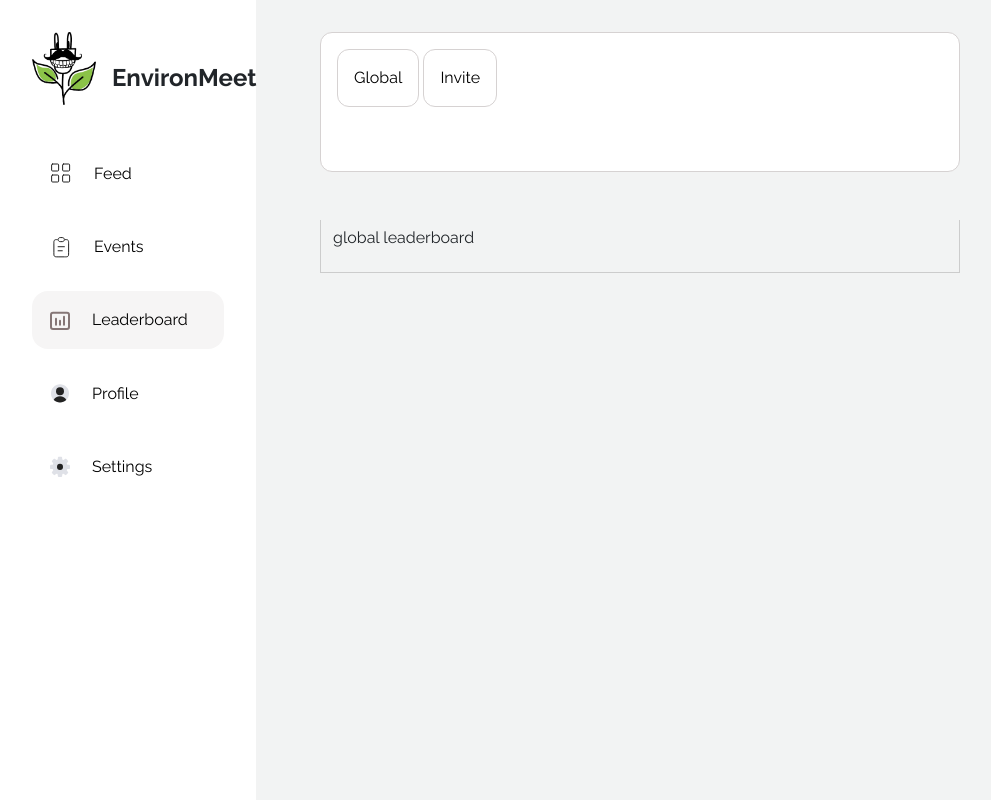
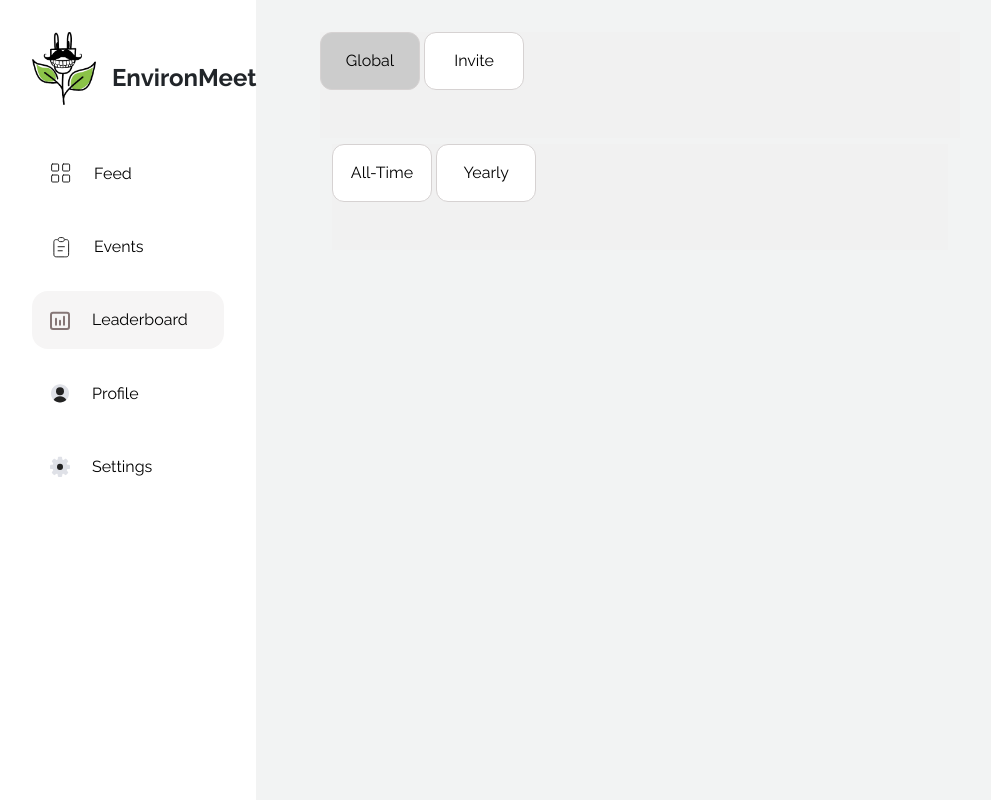
Before and after one commit to RohanSenthil/EnvironMeet, a Flask app: page /leaderboard in a window 1280 px wide. Shown: the whole page, without its empty margins (0-991 px from the left). Run offline with Flask 3, Linux system fonts and the light colour scheme.

Commit message:
some global leaderboard ui

```diff
--- a/app/static/scripts/leaderboard.js
+++ b/app/static/scripts/leaderboard.js
@@ -19,4 +19,26 @@ function openTab(evt, LeaderboardType) {
   evt.currentTarget.className += " active";
 }
 
-document.getElementById("defaultOpen").click();
+function openGlobal(evt, GlobalType) {
+  // Declare all variables
+  var i, globalcontent, globallinks;
+
+  // Get all elements with class="globalcontent" and hide them
+  globalcontent = document.getElementsByClassName("globalcontent");
+  for (i = 0; i < globalcontent.length; i++) {
+    globalcontent[i].style.display = "none";
+  }
+
+  // Get all elements with class="globallinks" and remove the class "active"
+  globallinks = document.getElementsByClassName("globallinks");
+  for (i = 0; i < globallinks.length; i++) {
+    globallinks[i].className = globallinks[i].className.replace(" active", "");
+  }
+
+  // Show the current global, and add an "active" class to the button that opened the global
+  document.getElementById(GlobalType).style.display = "block";
+  evt.currentTarget.className += " active";
+}
+
+document.getElementById("defaultGlobalOpen").click();
+document.getElementById("defaultAllTimeOpen").click();
--- a/app/static/styles/leaderboard.css
+++ b/app/static/styles/leaderboard.css
@@ -8,12 +8,13 @@
     padding: 2rem;
 }
 
+button{
+    width: 100px
+}
+
 .LeaderboardButtons {
-    border: #D6D2D2 1px solid;
-    padding: 1rem;
-    background-color: #fff;
-    border-radius: 12px;
-    margin-bottom: 3rem;
+  overflow: hidden;
+  background-color: #f1f1f1;
 }
 
 .LeaderboardButtons button{
@@ -24,12 +25,12 @@
     margin-bottom: 3rem;
 }
 
-.LeaderBoardButtons button:hover {
+.LeaderboardButtons button:hover {
   background-color: #ddd;
 }
 
 /* Create an active/current tablink class */
-.LeaderBoardButtons button.active {
+.LeaderboardButtons button.active {
   background-color: #ccc;
 }
 
@@ -37,6 +38,33 @@
 .tabcontent {
   display: none;
   padding: 6px 12px;
-  border: 1px solid #ccc;
   border-top: none;
 }
+
+
+.GlobalButtons {
+  overflow: hidden;
+  background-color: #f1f1f1;
+}
+
+.GlobalButtons button{
+    border: #D6D2D2 1px solid;
+    padding: 1rem;
+    background-color: #fff;
+    border-radius: 12px;
+    margin-bottom: 3rem;
+}
+
+.GlobalButtons button:hover {
+  background-color: #ddd;
+}
+
+/* Create an active/current tablink class */
+.GlobalButtons button.active {
+  background-color: #ccc;
+}
+
+.globalcontent {
+  display: none;
+  padding: 6px 12px;
+  border-top: none;
--- a/app/templates/leaderboard.html
+++ b/app/templates/leaderboard.html
@@ -10,16 +10,27 @@
 <div class="content">
 
     <div class="LeaderboardButtons">
-        <button class="tablinks" onclick="openTab(event, 'Global')" id="defaultOpen">Global</button>
+        <button class="tablinks" onclick="openTab(event, 'Global')" id="defaultGlobalOpen">Global</button>
         <button class="tablinks" onclick="openTab(event, 'Invite')">Invite</button>
     </div>
 
     <div id="Global" class="tabcontent">
-        <p>global leaderboard</p>
+        <div class="GlobalButtons">
+            <button class=globallinks" onclick="openGlobal(event, 'AllTime')" id="defaultAlltimeOpen">All-Time</button>
+            <button class=globallinks" onclick="openGlobal(event, 'Yearly')">Yearly</button>
+        </div>
+        <div id="AllTime" class="globalcontent">
+            <p>all time</p>
+        </div>
+        <div id="Yearly" class="globalcontent">
+            <p>yearly</p>
+        </div>
     </div>
     <div id="Invite" class="tabcontent">
-        <p>invite leaderboard</p>
+        <p>invite leaderboard </p>
     </div>
+
+
 
 </div>
 
```
